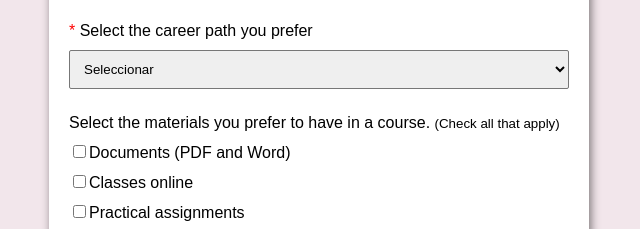
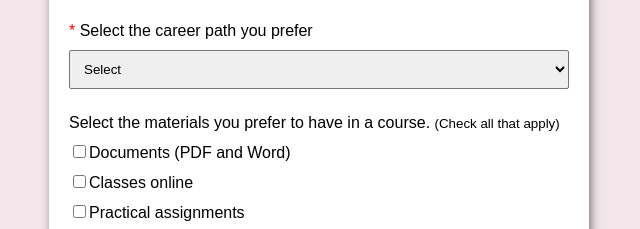
Before and after one commit to DiddierKQ/form-page, a plain HTML site: page index.html in a window 1280 px wide. Shown: the part 523-752 px from the top of the page, 321-961 px from the left. Drawn offline with Linux system fonts and the light colour scheme.

Commit message:
Update index.html

```diff
--- a/index.html
+++ b/index.html
@@ -30,7 +30,7 @@
             <label for="path" id="label-path"><span class="text-danger">* </span>Select the career path you prefer
             </label>
             <select name="path" id="path">
-                <option value="Seleccionar">Seleccionar</option>
+                <option value="Seleccionar">Select</option>
                 <option value="JavaScript">JavaScript</option>
                 <option value="Java">Java</option>
                 <option value="Salesforce">Salesforce</option>
```
